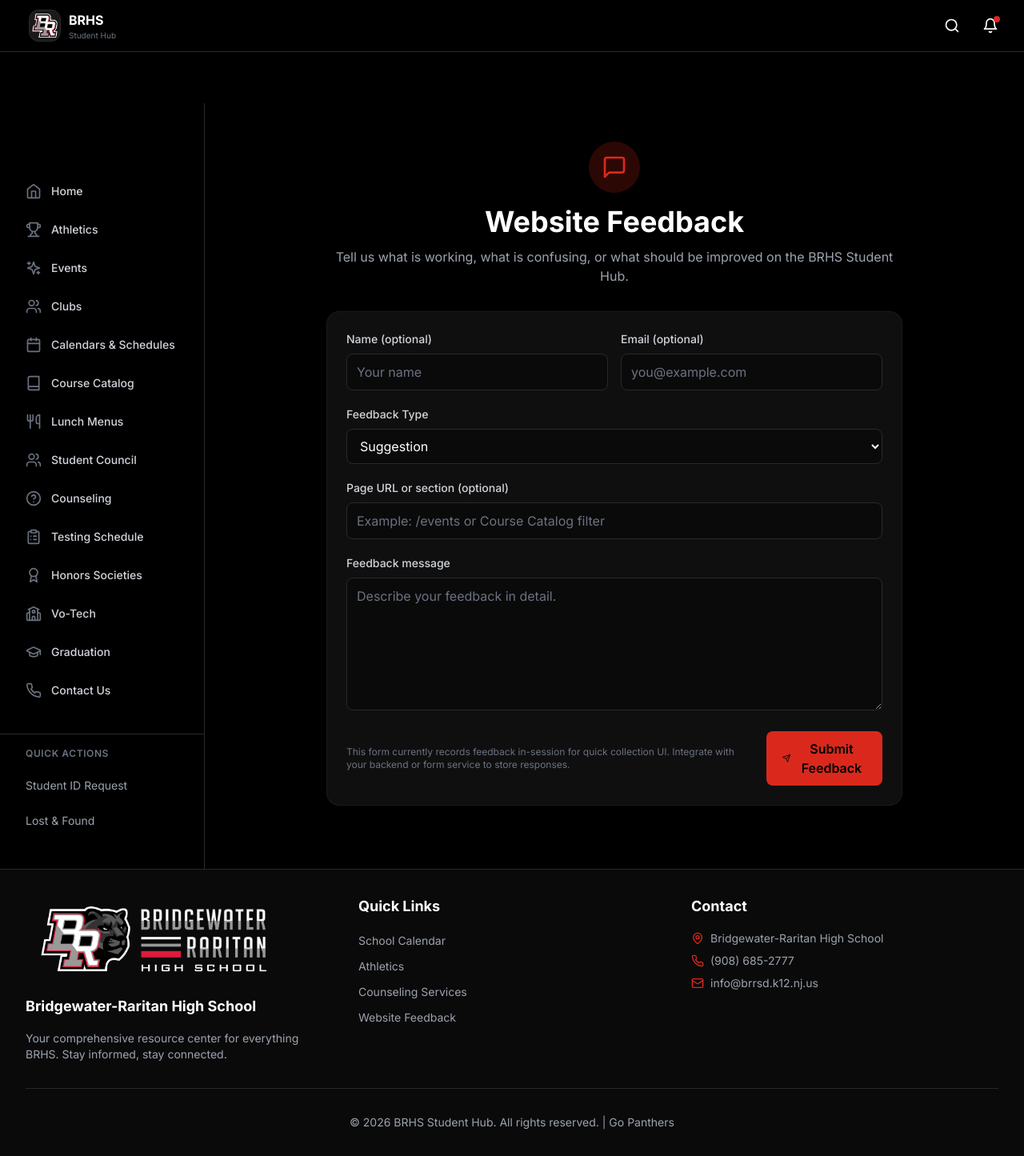
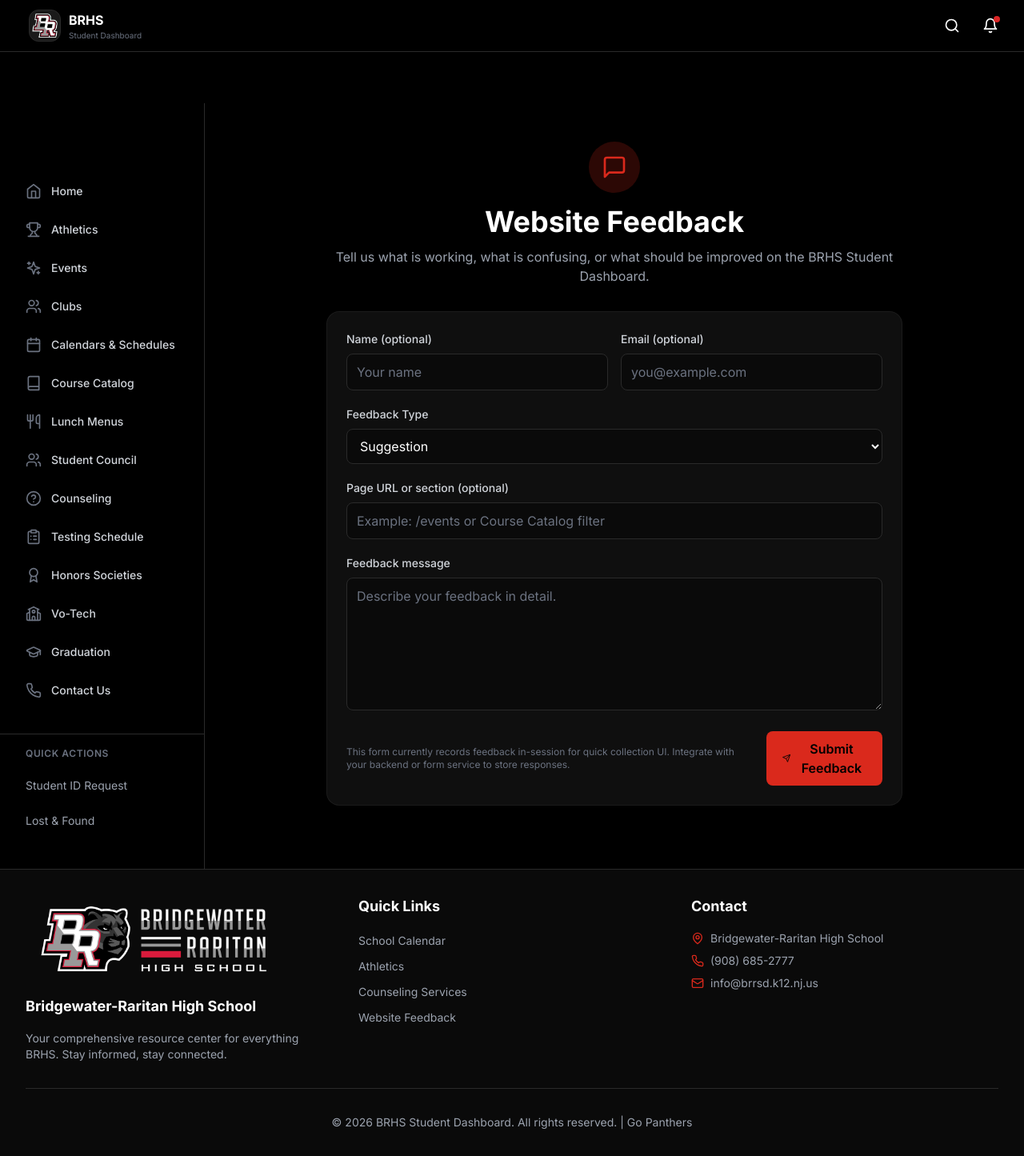
Before and after one commit to Cellius-1/brhs, a Next.js app: page /feedback in a window 1280 px wide. Shown: the whole page at 80% size. Built offline with nearby package versions, Linux system fonts and the light colour scheme.

Commit message:
fix: update references from "Student Hub" to "Student Dashboard" for consistency

```diff
--- a/app/feedback/page.tsx
+++ b/app/feedback/page.tsx
@@ -27,7 +27,7 @@ export default function FeedbackPage() {
           </div>
           <h1 className="text-4xl font-bold text-white mb-3">Website Feedback</h1>
           <p className="text-gray-400">
-            Tell us what is working, what is confusing, or what should be improved on the BRHS Student Hub.
+            Tell us what is working, what is confusing, or what should be improved on the BRHS Student Dashboard.
           </p>
         </header>
 
--- a/app/layout.tsx
+++ b/app/layout.tsx
@@ -7,7 +7,7 @@ import { Analytics } from "@vercel/analytics/next"
 const inter = Inter({ subsets: ['latin'] })
 
 export const metadata: Metadata = {
-  title: 'BRHS Student Hub',
+  title: 'BRHS Student Dashboard',
   description: 'Your all-in-one resource center for Bridgewater-Raritan High School',
 }
 
--- a/components/Footer.tsx
+++ b/components/Footer.tsx
@@ -117,7 +117,7 @@ export default function Footer() {
 
           <div className="mt-8 pt-8 border-t border-dark-700 text-center">
             <p className="text-gray-400 text-sm">
-              &copy; {new Date().getFullYear()} BRHS Student Hub. All rights reserved. | Go Panthers
+              &copy; {new Date().getFullYear()} BRHS Student Dashboard. All rights reserved. | Go Panthers
             </p>
           </div>
         </div>
--- a/components/Header.tsx
+++ b/components/Header.tsx
@@ -39,7 +39,7 @@ export default function Header({ onMenuClick }: HeaderProps) {
                 </div>
                 <div>
                   <h1 className="text-base font-bold text-white">BRHS</h1>
-                  <p className="text-[10px] text-gray-500 hidden sm:block">Student Hub</p>
+                  <p className="text-[10px] text-gray-500 hidden sm:block">Student Dashboard</p>
                 </div>
               </Link>
             </div>
--- a/package.json
+++ b/package.json
@@ -1,7 +1,7 @@
 {
   "name": "brhs-student-hub",
   "version": "1.0.0",
-  "description": "Bridgewater-Raritan High School Student Hub - All-in-one resource center for students",
+  "description": "Bridgewater-Raritan High School Student Dashboard - All-in-one resource center for students",
   "private": true,
   "scripts": {
     "dev": "next dev",
```
Also changed, not shown: 1 other file (tests, documents, lock files or other folders).
